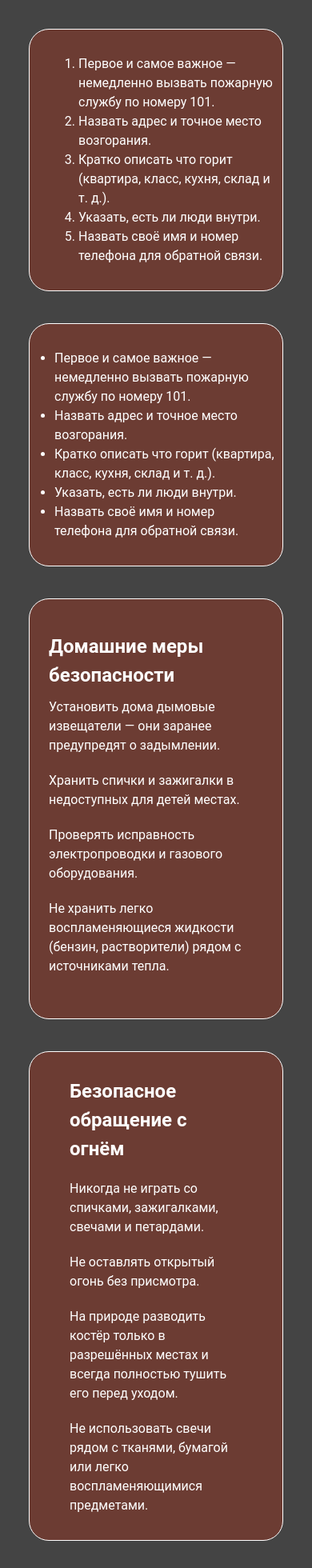
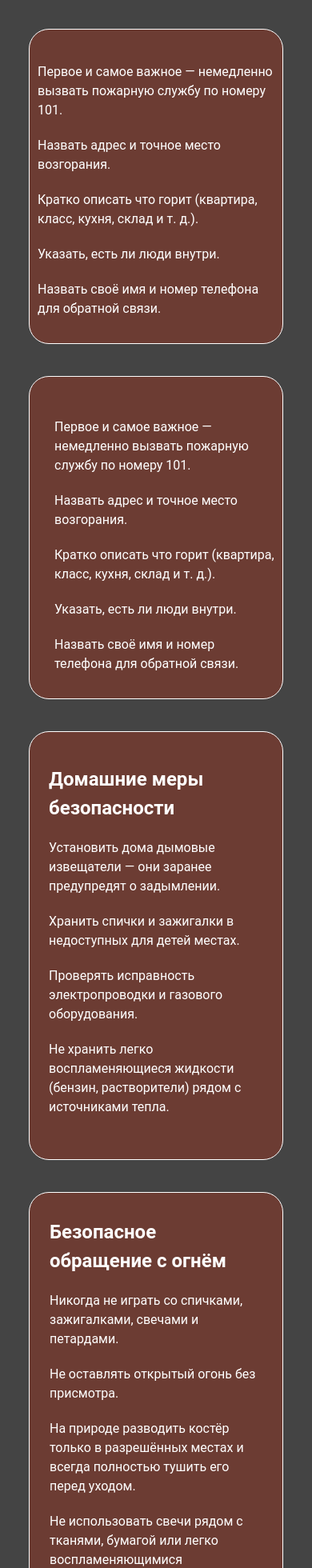
Before and after one commit to dkim08/redux-project, a React (Vite) app: page / in a window 390 px wide. Shown: the top 1960 px of the page at 80% size. Built offline with nearby package versions, Linux system fonts and the light colour scheme.

Commit message:
moving styles and classes

```diff
--- a/src/components/App/index.tsx
+++ b/src/components/App/index.tsx
@@ -1,12 +1,22 @@
 import React from "react";
 import FireCard from "../index";
 import "./style.css";
+import { useEffect, useState } from "react";
+
 
 const App: React.FC = () => {
+  const [isMobile, setIsMobile] = useState(window.innerWidth < 768);
+
+  useEffect(() => {
+    const handleResize = () => setIsMobile(window.innerWidth < 768);
+    window.addEventListener("resize", handleResize);
+
+    return () => window.removeEventListener("resize", handleResize);
+  }, []);
+
   return (
     <div className="app-container">
       <FireCard
-        className="list-card"
         contentType="listNumbered"
         items={[
           "Первое и самое важное — немедленно вызвать пожарную службу по номеру 101.",
@@ -19,13 +29,12 @@ const App: React.FC = () => {
           backgroundColor: 'rgba(122, 58, 46, 0.75)',
           textColor: '#FFFFFF',
           borderRadius: '25px',
-          padding: '31px 10px 31px 31px',
+          padding: '31px 10px',
           maxWidth: '564px',
         }}
       />
 
       <FireCard
-        className="list-card"
         contentType="listBulleted"
         items={[
           "Первое и самое важное — немедленно вызвать пожарную службу по номеру 101.",
@@ -44,7 +53,6 @@ const App: React.FC = () => {
       />
 
       <FireCard
-        className="list-card-home-safety"
         contentType="listBulleted"
         title="Домашние меры безопасности"
         items={[
@@ -63,7 +71,6 @@ const App: React.FC = () => {
       />
 
       <FireCard
-        className="list-card-fire-safety"
         contentType="listBulleted"
         title="Безопасное обращение с огнём"
         items={[
@@ -76,7 +83,7 @@ const App: React.FC = () => {
           backgroundColor: 'rgba(122, 58, 46, 0.75)',
           textColor: '#FFFFFF',
           borderRadius: '25px',
-          padding: '31px 50px 31px 50px',
+          padding: isMobile ? '31px 25px' : '31px 50px',
           maxWidth: '488px',
         }}
       />
--- a/src/components/App/style.css
+++ b/src/components/App/style.css
@@ -9,29 +9,6 @@
     line-height: 1.5;
 }
 
-.list-card ol {
-    padding-left: 30px;
-}
-
-.list-card-home-safety li,
-.list-card-fire-safety li {
-    padding-bottom: 20px;
-    list-style: none;
-}
-
-.list-card-home-safety li:last-child,
-.list-card-fire-safety li:last-child {
-    padding-bottom: 0px;
-}
-
-.list-card-home-safety li:first-child {
-    padding-top: 10px;
-}
-
-
-.list-card-fire-safety li:first-child {
-    padding-top: 20px;
-}
 
 @media (max-width: 768px) {
     .app-container {
--- a/src/components/index.tsx
+++ b/src/components/index.tsx
@@ -36,7 +36,7 @@ const FireCard: React.FC<IFireCardProps> = ({
   const Text = () => (<p className="fire-card-text">{text}</p>);
 
   const ListNumbered = () => (
-    <ol className="fire-card-list">
+    <ol className="list-card-home-safety">
       {items.map((item, index) => (
         <li key={index}>{item}</li>
       ))}
@@ -44,7 +44,7 @@ const FireCard: React.FC<IFireCardProps> = ({
   );
 
   const ListBulleted = () => (
-    <ul className="fire-card-list">
+    <ul className="list-card-fire-safety">
       {items.map((item, index) => (
         <li key={index}>{item}</li>
       ))}
@@ -68,7 +68,7 @@ const FireCard: React.FC<IFireCardProps> = ({
         maxWidth: sx.maxWidth,
       }}
     >
-      <div className="card">
+      <div className="simple-card-content">
         <h2 className="fire-card-title">{title}</h2>
         {contentStructure[contentType]}
       </div>
--- a/src/components/style.css
+++ b/src/components/style.css
@@ -2,3 +2,27 @@
   border: solid 1px #ffffff;
   margin: 20px;
 }
+
+.list-card-text ol {
+    padding-left: 30px;
+}
+
+.list-card-home-safety li,
+.list-card-fire-safety li {
+    padding-bottom: 20px;
+    list-style: none;
+}
+
+.list-card-home-safety li:last-child,
+.list-card-fire-safety li:last-child {
+    padding-bottom: 0px;
+}
+
+.list-card-home-safety li:first-child {
+    padding-top: 10px;
+}
+
+
+.list-card-fire-safety li:first-child {
+    padding-top: 20px;
+}
```
